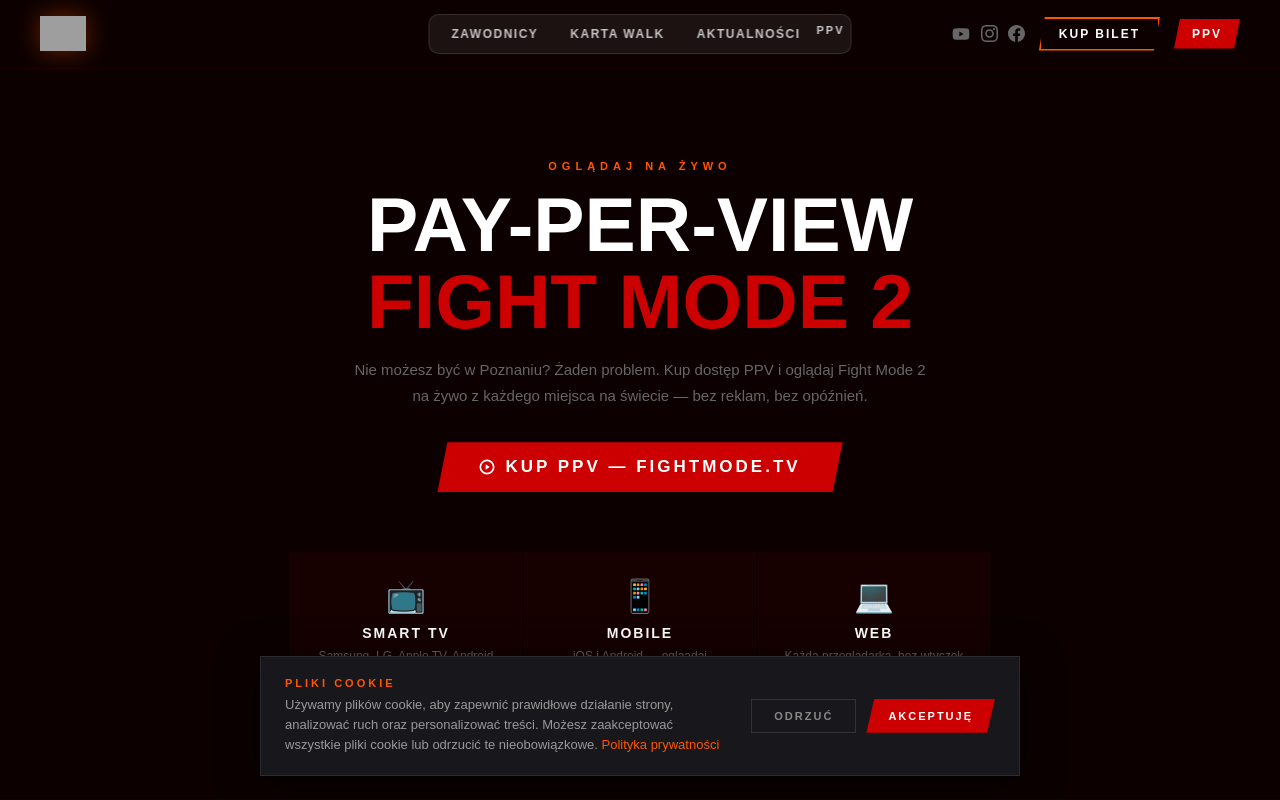
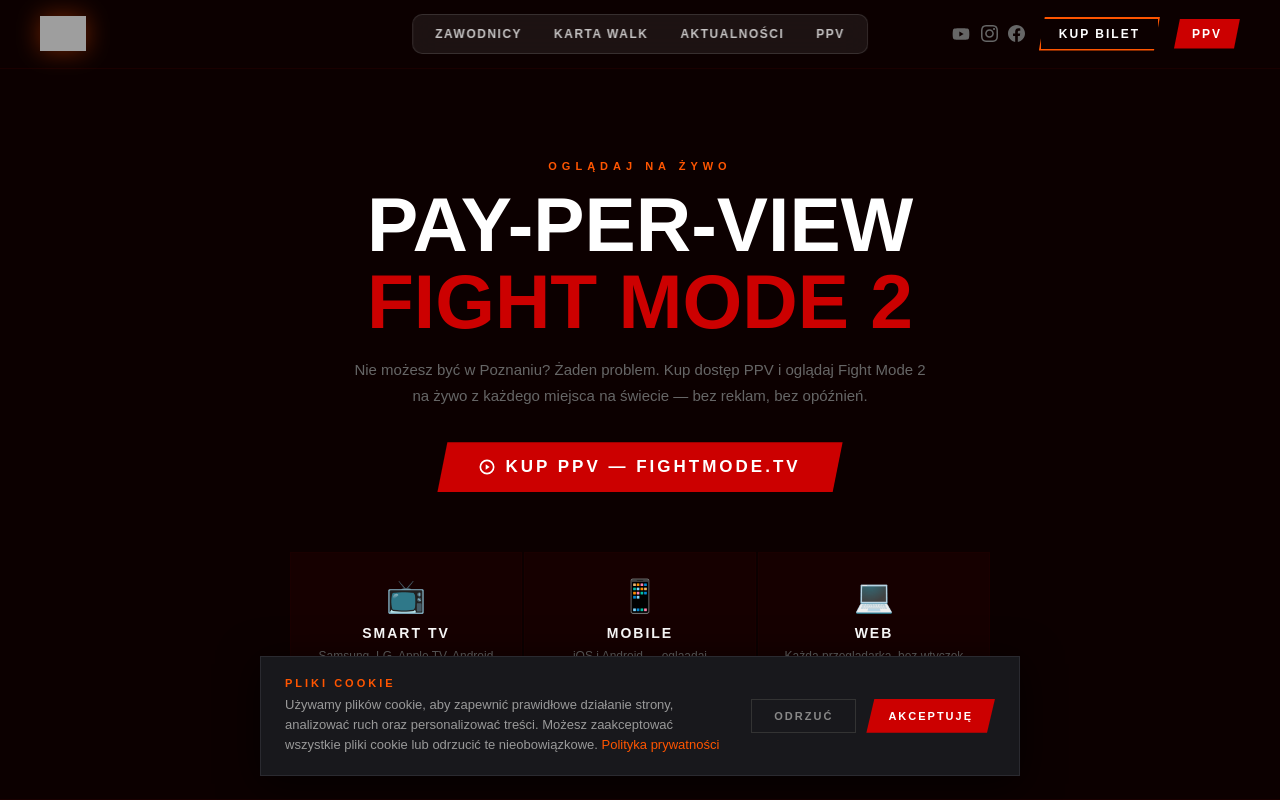
Before and after one commit to inca1122/Fight-mode, a React (Vite) app: page /Fight-mode/ppv in a window 1280 px wide. Shown: the top 800 px of the page. Built offline with nearby package versions, Linux system fonts and the light colour scheme; grey boxes are pictures that could not be loaded.

Commit message:
Fix nav PPV alignment + Zawodnicy filter TS typing

```diff
--- a/src/index.css
+++ b/src/index.css
@@ -851,8 +851,16 @@ a{text-decoration:none;color:inherit}
   display: inline; text-decoration: none;
 }
 .nav__glass-links li .nav__ppv-btn {
-  font-family: var(--fc); font-size: 11px; font-weight: 600;
-  letter-spacing: 2px; text-transform: uppercase; color: #ccc;
+  display: block;
+  font-family: var(--fc); font-size: 12px; font-weight: 700;
+  letter-spacing: 1.5px; text-transform: uppercase;
+  color: rgba(255,255,255,0.75);
+  padding: 7px 16px; border-radius: 7px;
+  transition: background 0.22s ease, color 0.22s ease;
+  white-space: nowrap;
+}
+.nav__glass-links li .nav__ppv-btn:hover {
+  background: rgba(200,32,42,0.75); color: #fff;
 }
 .nav__ppv-btn:hover { color: #fff; }
 .f-ppv-btn { color: #888; }
--- a/src/pages/Zawodnicy.tsx
+++ b/src/pages/Zawodnicy.tsx
@@ -12,7 +12,8 @@ export default function Zawodnicy() {
   const [hoveredId, setHoveredId] = useState<string | null>(null);
   const [expandedId, setExpandedId] = useState<string | null>(null);
   const [isMobile, setIsMobile] = useState(false);
-  const [filter, setFilter] = useState<'all' | 'main' | 'undercard' | 'kobiety'>('all');
+  type Filter = 'all' | 'main' | 'undercard' | 'kobiety';
+  const [filter, setFilter] = useState<Filter>('all');
   const pageRef = useRef<HTMLDivElement>(null);
 
   useEffect(() => {
@@ -45,7 +46,7 @@ export default function Zawodnicy() {
 
       {/* FILTER PILLS */}
       <div style={{ padding: '24px 60px', display: 'flex', gap: '10px', flexWrap: 'wrap' }}>
-        {([['all', 'WSZYSCY'], ['main', 'MAIN CARD'], ['undercard', 'UNDERCARD'], ['kobiety', 'KOBIETY']] as const).map(([key, label]) => {
+        {([['all', 'WSZYSCY'], ['main', 'MAIN CARD'], ['undercard', 'UNDERCARD'], ['kobiety', 'KOBIETY']] as [Filter, string][]).map(([key, label]) => {
           const active = filter === key;
           return (
             <button key={key} onClick={() => setFilter(key)} style={{
```
